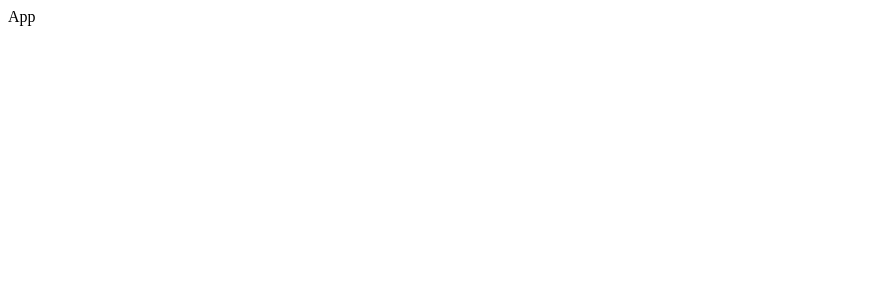
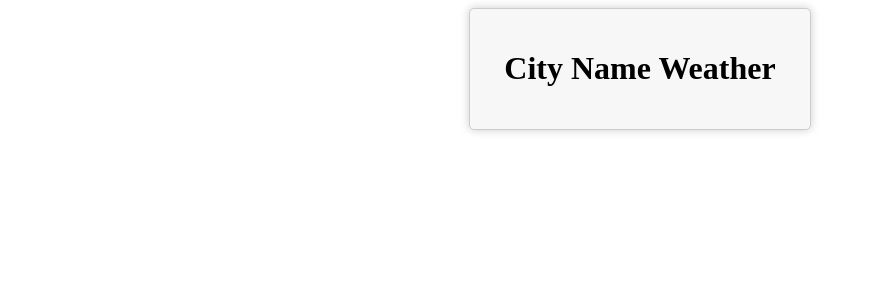
Before and after one commit to Cheesesth1/weatherApp, a React (Vite) app: page / in a window 1280 px wide. Shown: the top 300 px of the page, without its empty margins (0-869 px from the left). Built offline with nearby package versions, Linux system fonts and the light colour scheme.

Commit message:
weather function

```diff
--- a/src/App.jsx
+++ b/src/App.jsx
@@ -1,9 +1,7 @@
-import React from "react";
-import Weatherapp from "./components/weatherapp";
+import WeatherApp from "./components/weatherApp";
 
 function App() {
-  return <div>App</div>;
-  <Weatherapp />;
+  return <WeatherApp />;
 }
 
 export default App;
--- a/src/components/weatherApp.css
+++ b/src/components/weatherApp.css
@@ -0,0 +1,16 @@
+.weather-app {
+  text-align: center;
+  padding: 20px;
+  border: 1px solid #ccc;
+  border-radius: 5px;
+  max-width: 300px;
+  margin: 0 auto;
+  background-color: #f7f7f7;
+  box-shadow: 0px 0px 10px rgba(0, 0, 0, 0.2);
+}
+
+.temperature {
+  font-size: 36px;
+  font-weight: bold;
+  margin-bottom: 5px;
+}
--- a/src/components/weatherApp.jsx
+++ b/src/components/weatherApp.jsx
@@ -1,7 +1,22 @@
-import React from "react";
+import React, { useState } from "react";
+import "./WeatherApp.css"; // Create a CSS file for styling
 
-function Weatherapp() {
-  return <div>weatherapp</div>;
+function WeatherApp() {
+  // Step 2: Set up initial state
+  const [weatherData, setWeatherData] = useState({
+    temperature: "",
+    description: "",
+    cityName: "City Name",
+  });
+
+  return (
+    <div className="weather-app">
+      <h1>{weatherData.cityName} Weather</h1>
+      <div className="temperature">{weatherData.temperature}</div>
+      <div className="description">{weatherData.description}</div>
+      {/* Add weather condition UI elements here */}
+    </div>
+  );
 }
 
-export default Weatherapp;
+export default WeatherApp;
```
Also changed, not shown: src/components/summer.jsx (+13 -0 lines).
